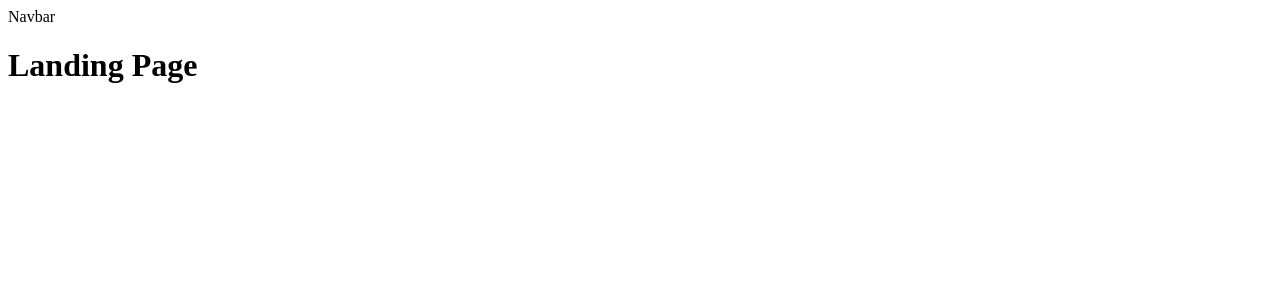
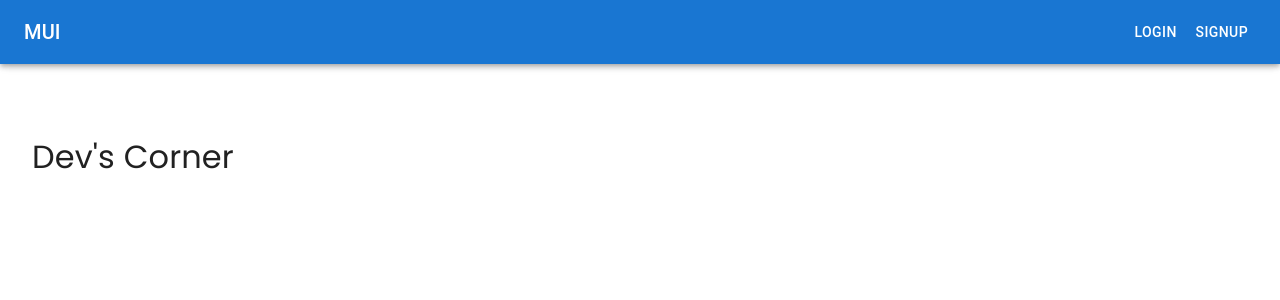
Before and after one commit to Rishikesh-Guptha/devs-corner, a React (Create React App) app: page /Login in a window 1280 px wide. Shown: the top 300 px of the page. Built offline with nearby package versions, Linux system fonts and the light colour scheme.

Commit message:
Added Navbar1

```diff
--- a/package.json
+++ b/package.json
@@ -3,12 +3,18 @@
   "version": "0.1.0",
   "private": true,
   "dependencies": {
+    "@emotion/react": "^11.11.1",
+    "@emotion/styled": "^11.11.0",
+    "@mui/icons-material": "^5.14.0",
+    "@mui/material": "^5.14.0",
+    "@mui/styled-engine-sc": "^5.12.0",
     "@testing-library/jest-dom": "^5.16.5",
     "@testing-library/react": "^13.4.0",
     "@testing-library/user-event": "^13.5.0",
     "react": "^18.2.0",
     "react-dom": "^18.2.0",
     "react-scripts": "5.0.1",
+    "styled-components": "^5.3.11",
     "web-vitals": "^2.1.4"
   },
   "scripts": {
--- a/public/index.html
+++ b/public/index.html
@@ -12,6 +12,8 @@
     <link rel="apple-touch-icon" href="%PUBLIC_URL%/logo192.png" />
 
     <link rel="manifest" href="%PUBLIC_URL%/manifest.json" />
+    <link rel="stylesheet" href="https://fonts.googleapis.com/css?family=Poppins" />
+
 
     <title>React App</title>
   </head>
--- a/src/App.jsx
+++ b/src/App.jsx
@@ -1,6 +1,7 @@
 import Landingpage from "./pages/landingpage/Landingpage";
 import Login from "./pages/login/Login";
 import Signup from "./pages/signup/Signup";
+import Navbar1 from "./pages/navbar1/Navbar1";
 function App() {
   return (
     <div className="App">
--- /dev/null
+++ b/src/pages/landingpage/Landingpage.css
@@ -0,0 +1,8 @@
+* {
+    font-family: 'Poppins';
+    font-weight: 300;
+}
+
+.heading {
+    margin-left: 2rem;
+}
--- a/src/pages/landingpage/Landingpage.jsx
+++ b/src/pages/landingpage/Landingpage.jsx
@@ -1,11 +1,15 @@
 import React from 'react'
+import Navbar1 from '../navbar1/Navbar1'
+import './/Landingpage.css'
 
 const Landingpage = () => {
   return (
     <div>
-        <div className="navbar">Navbar </div>
+        <div className="navbar">
+        <Navbar1 />
+        </div>
         <div className="main-text">
-            <h1 className="heading">Landing Page</h1>
+            <h1 className="heading">Dev's Corner</h1>
         </div>
     </div>
   )
--- /dev/null
+++ b/src/pages/navbar1/Navbar1.jsx
@@ -0,0 +1,112 @@
+import * as React from 'react';
+import PropTypes from 'prop-types';
+import AppBar from '@mui/material/AppBar';
+import Box from '@mui/material/Box';
+import CssBaseline from '@mui/material/CssBaseline';
+import Divider from '@mui/material/Divider';
+import Drawer from '@mui/material/Drawer';
+import IconButton from '@mui/material/IconButton';
+import List from '@mui/material/List';
+import ListItem from '@mui/material/ListItem';
+import ListItemButton from '@mui/material/ListItemButton';
+import ListItemText from '@mui/material/ListItemText';
+import MenuIcon from '@mui/icons-material/Menu';
+import Toolbar from '@mui/material/Toolbar';
+import Typography from '@mui/material/Typography';
+import Button from '@mui/material/Button';
+
+const drawerWidth = 240;
+const navItems = ['Login','Signup'];
+
+function Navbar1(props) {
+  const { window } = props;
+  const [mobileOpen, setMobileOpen] = React.useState(false);
+
+  const handleDrawerToggle = () => {
+    setMobileOpen((prevState) => !prevState);
+  };
+
+  const drawer = (
+    <Box onClick={handleDrawerToggle} sx={{ textAlign: 'center' }}>
+      <Typography variant="h6" sx={{ my: 2 }}>
+        MUI
+      </Typography>
+      <Divider />
+      <List>
+        {navItems.map((item) => (
+          <ListItem key={item} disablePadding>
+            <ListItemButton sx={{ textAlign: 'center' }}>
+              <ListItemText primary={item} />
+            </ListItemButton>
+          </ListItem>
+        ))}
+      </List>
+    </Box>
+  );
+
+  const container = window !== undefined ? () => window().document.body : undefined;
+
+  return (
+    <Box color={'#3B3C36'} sx={{ display: 'flex', color: '#3B3C36'}}>
+      <CssBaseline />
+      <AppBar component="nav">
+        <Toolbar color={'#3B3C36'} >
+          <IconButton
+            color='#3B3C36'
+            aria-label="open drawer"
+            edge="start"
+            onClick={handleDrawerToggle}
+            sx={{ mr: 2, display: { sm: 'none' } , color: '#3B3C36' }}
+          >
+            <MenuIcon />
+          </IconButton>
+          <Typography
+            variant="h6"
+            component="div"
+            sx={{ flexGrow: 1, display: { xs: 'none', sm: 'block' } }}
+          >
+            MUI
+          </Typography>
+          <Box sx={{ display: { xs: 'none', sm: 'block' } }}>
+            {navItems.map((item) => (
+              <Button key={item} sx={{ color: '#fff' }}>
+                {item}
+              </Button>
+            ))}
+          </Box>
+        </Toolbar>
+      </AppBar>
+      <Box component="nav">
+        <Drawer
+          container={container}
+          variant="temporary"
+          open={mobileOpen}
+          onClose={handleDrawerToggle}
+          ModalProps={{
+            keepMounted: true, // Better open performance on mobile.
+          }}
+          sx={{
+            display: { xs: 'block', sm: 'none' },
+            '& .MuiDrawer-paper': { boxSizing: 'border-box', width: drawerWidth },
+          }}
+        >
+          {drawer}
+        </Drawer>
+      </Box>
+      <Box component="main" sx={{ p: 3 }}>
+        <Toolbar />
+
+      </Box>
+    </Box>
+  );
+}
+
+Navbar1.propTypes = {
+  /**
+   * Injected by the documentation to work in an iframe.
+   * You won't need it on your project.
+   */
+  window: PropTypes.func,
+};
+
+export default Navbar1;
```
Also changed, not shown: 1 other file (tests, documents, lock files or other folders).
